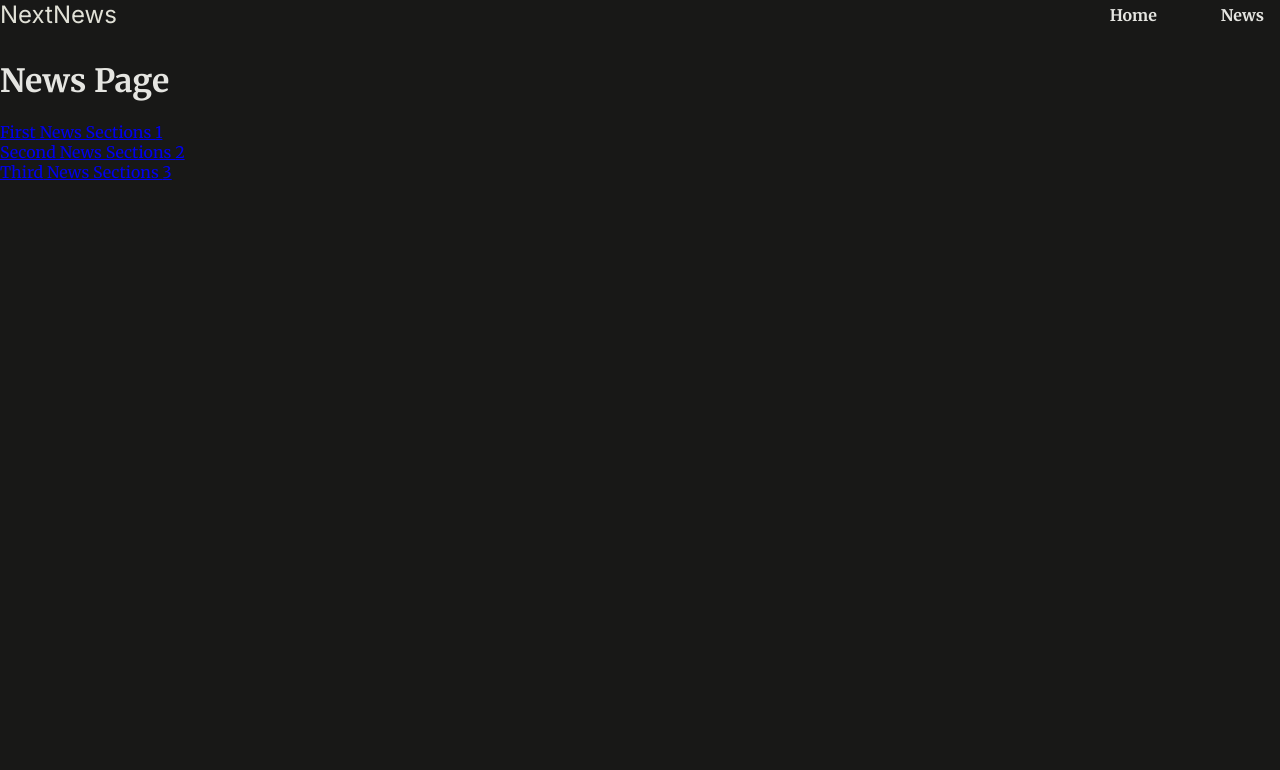
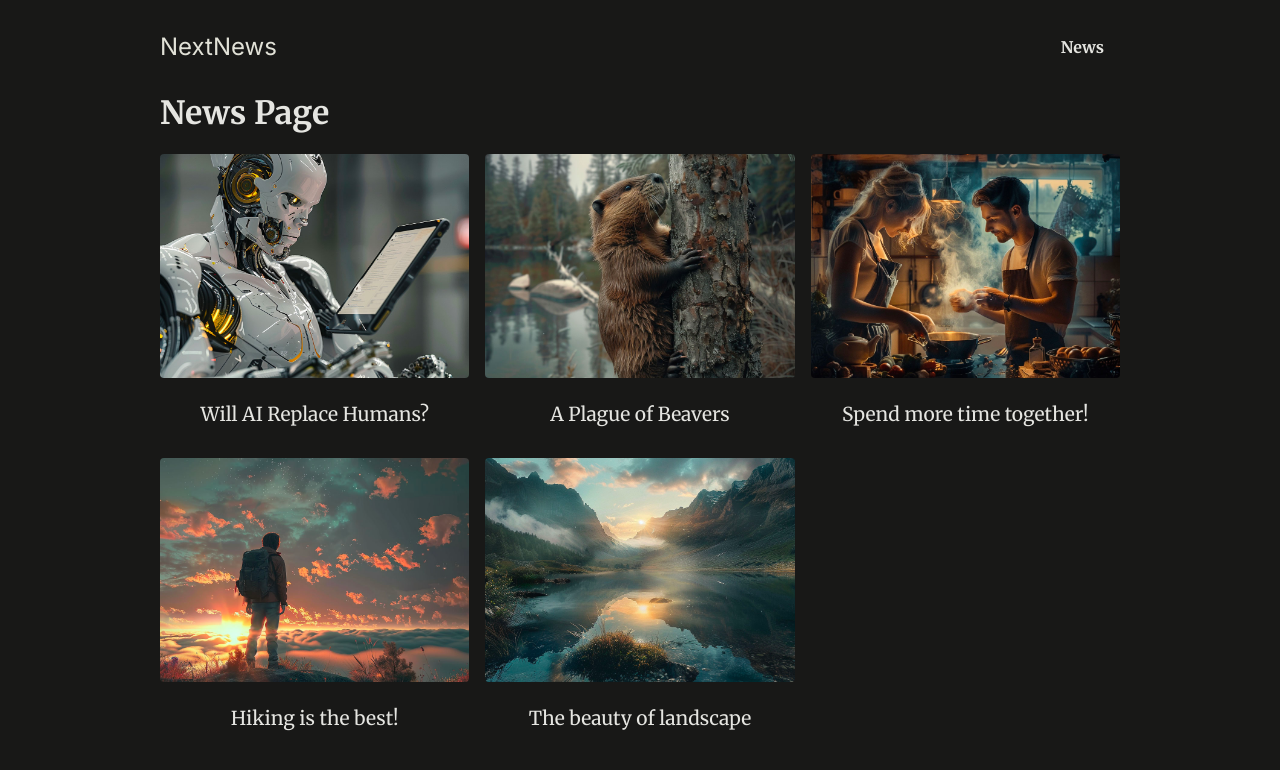
Before and after one commit to Ghizma/routing, a Next.js app: page /news in a window 1280 px wide. Shown: the top 770 px of the page. Built offline with nearby package versions, Linux system fonts and the light colour scheme.

Commit message:
App Styling & Using Dummy Data

```diff
--- a/app/layout.js
+++ b/app/layout.js
@@ -10,9 +10,11 @@
   return (
     <html lang="en">
       <body>
-        <MainHeader />
+        <div id="page">
+          <MainHeader />
 
-        {children}
+          {children}
+        </div>
       </body>
     </html>
   );
--- a/app/news/page.js
+++ b/app/news/page.js
@@ -1,20 +1,22 @@
 import Link from "next/link";
+import { DUMMY_NEWS } from "@/dummy-news";
 
 export default function News() {
-  const pages = ["First", "Second", "Third"];
   return (
     <>
       <h1>News Page</h1>
-      <ul>
-        {pages.map((page, id) => {
-          return (
-            <li key={id}>
-              <Link href={`/news/${id + 1}`}>
-                {page} News Sections {id + 1}
-              </Link>
-            </li>
-          );
-        })}
+      <ul className="news-list">
+        {DUMMY_NEWS.map((newsItems) => (
+          <li key={newsItems.id}>
+            <Link href={`/news/${newsItems.slug}`}>
+              <img
+                src={`/images/news/${newsItems.image}`}
+                alt={newsItems.title}
+              />
+              <span>{newsItems.title}</span>
+            </Link>
+          </li>
+        ))}
       </ul>
     </>
   );
--- a/components/MainHeader.js
+++ b/components/MainHeader.js
@@ -11,9 +11,6 @@
       <nav>
         <ul>
           <li>
-            <Link href="/">Home</Link>
-          </li>
-          <li>
             <Link href="/news">News</Link>
           </li>
         </ul>
--- /dev/null
+++ b/dummy-news.js
@@ -0,0 +1,43 @@
+export const DUMMY_NEWS = [
+  {
+    id: 'n1',
+    slug: 'will-ai-replace-humans',
+    title: 'Will AI Replace Humans?',
+    image: 'ai-robot.jpg',
+    date: '2021-07-01',
+    content:
+      'Since late 2022 AI is on the rise and therefore many people worry whether AI will replace humans. The answer is not that simple. AI is a tool that can be used to automate tasks, but it can also be used to augment human capabilities. The future is not set in stone, but it is clear that AI will play a big role in the future. The question is how we will use it.',
+  },
+  {
+    id: 'n2',
+    slug: 'beaver-plague',
+    title: 'A Plague of Beavers',
+    image: 'beaver.jpg',
+    date: '2022-05-01',
+    content: 'Beavers are taking over the world. They are building dams everywhere and flooding entire cities. What can we do to stop them?',
+  },
+  {
+    id: 'n3',
+    slug: 'couple-cooking',
+    title: 'Spend more time together!',
+    image: 'couple-cooking.jpg',
+    date: '2024-03-01',
+    content: 'Cooking together is a great way to spend more time with your partner. It is fun and you get to eat something delicious afterwards. What are you waiting for? Get cooking!',
+  },
+  {
+    id: 'n4',
+    slug: 'hiking',
+    title: 'Hiking is the best!',
+    image: 'hiking.jpg',
+    date: '2024-01-01',
+    content: 'Hiking is a great way to get some exercise and enjoy the great outdoors. It is also a great way to clear your mind and reduce stress. So what are you waiting for? Get out there and start hiking!',
+  },
+  {
+    id: 'n5',
+    slug: 'landscape',
+    title: 'The beauty of landscape',
+    image: 'landscape.jpg',
+    date: '2022-07-01',
+    content: 'Landscape photography is a great way to capture the beauty of nature. It is also a great way to get outside and enjoy the great outdoors. So what are you waiting for? Get out there and start taking some pictures!',
+  },
+];
```
Also changed, not shown: app/news/[id]/page.js (deleted, +0 -8 lines), app/news/[slug]/page.js (added, +17 -0 lines).
